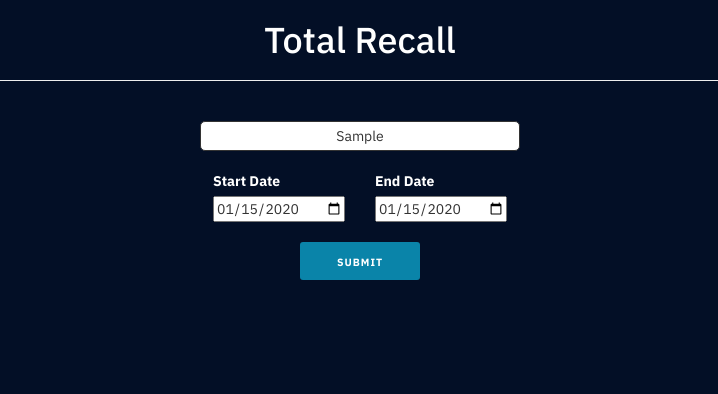
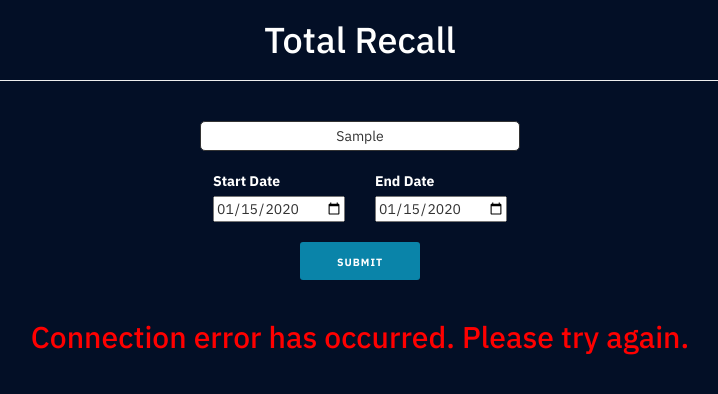
Before and after one commit to michaelvalenzuela/ajax-project, a website: page index.html in a window 1280 px wide. Both pictures are taken after typing "Sample", "2020-01-15", "2020-01-15" into the empty fields and a click on the button "SUBMIT". Shown: the whole page, without its empty margins (280-998 px from the left). Drawn offline with nearby package versions, Linux system fonts and the light colour scheme; no server answers.

Commit message:
Disabled submit button on load and added connection message

```diff
--- a/css/styles.css
+++ b/css/styles.css
@@ -18,6 +18,11 @@ body {
 .header-title {
   text-align: center;
   color: white;
+}
+
+.error-title {
+  text-align: center;
+  color: red;
 }
 
 .row {
@@ -61,11 +66,14 @@ body {
   background-color: #0a84a9;
 }
 
+.submit-btn:disabled {
+  background-color: gray;
+}
+
 .recall-container {
   width: 100%;
   margin: auto;
   padding: 0px;
-  cursor:pointer;
 }
 
 .recall {
@@ -74,6 +82,7 @@ body {
   margin-bottom: 30px;
   padding: 10px;
   background-color: white;
+  cursor:pointer;
 }
 
 .recall:hover{
@@ -118,7 +127,7 @@ body {
   color: white;
   margin-top: 20px;
   left: 20%;
-  background-color: #878f99;
+  background-color: #0a84a9;
 }
 
 .hide {
--- a/js/main.js
+++ b/js/main.js
@@ -9,6 +9,7 @@ let recalls = [];
 
 $form.addEventListener("submit", function(e){
   e.preventDefault();
+  $submitButton.setAttribute("disabled", true);
   let startDate = $form.startDate.value.replaceAll("-","");
   let endDate = $form.endDate.value.replaceAll("-", "");
   let location = $form.location.value;
@@ -48,6 +49,7 @@ function getRecalls(startDate, endDate, state){
       removeAllChildNodes($recallRetainer);
     }
   });
+  xhr.onerror = renderError();
   xhr.send();
 }
 
@@ -88,6 +90,7 @@ function renderRecalls(){
     });
 
     $recallRetainer.appendChild($recallDiv);
+    $submitButton.removeAttribute("disabled");
   }
 }
 
@@ -177,4 +180,17 @@ function renderRecallDetail(recall) {
   $detailOuter.classList.remove("hide");
   $recallDetail.classList.remove("hide");
 }
+
+function renderError() {
+  removeAllChildNodes($recallRetainer);
+
+  const $errorDiv = document.createElement("div");
+  const $errorMessage = document.createElement("h2");
+  $errorMessage.classList.add("error-title");
+  $errorMessage.textContent = "Connection error has occurred. Please try again.";
+
+  $errorDiv.appendChild($errorMessage);
+  $recallRetainer.appendChild($errorMessage);
+  $submitButton.removeAttribute("disabled");
+}
 getRecalls();
```
